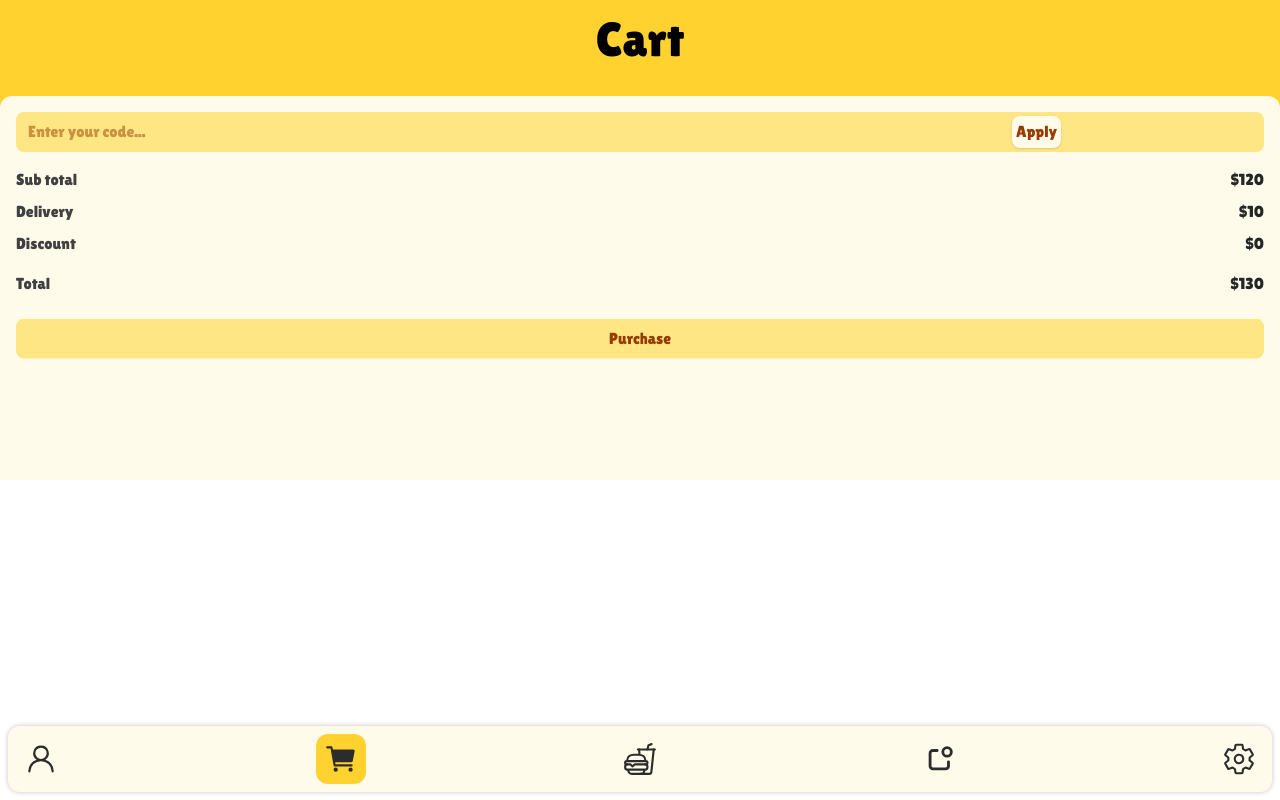
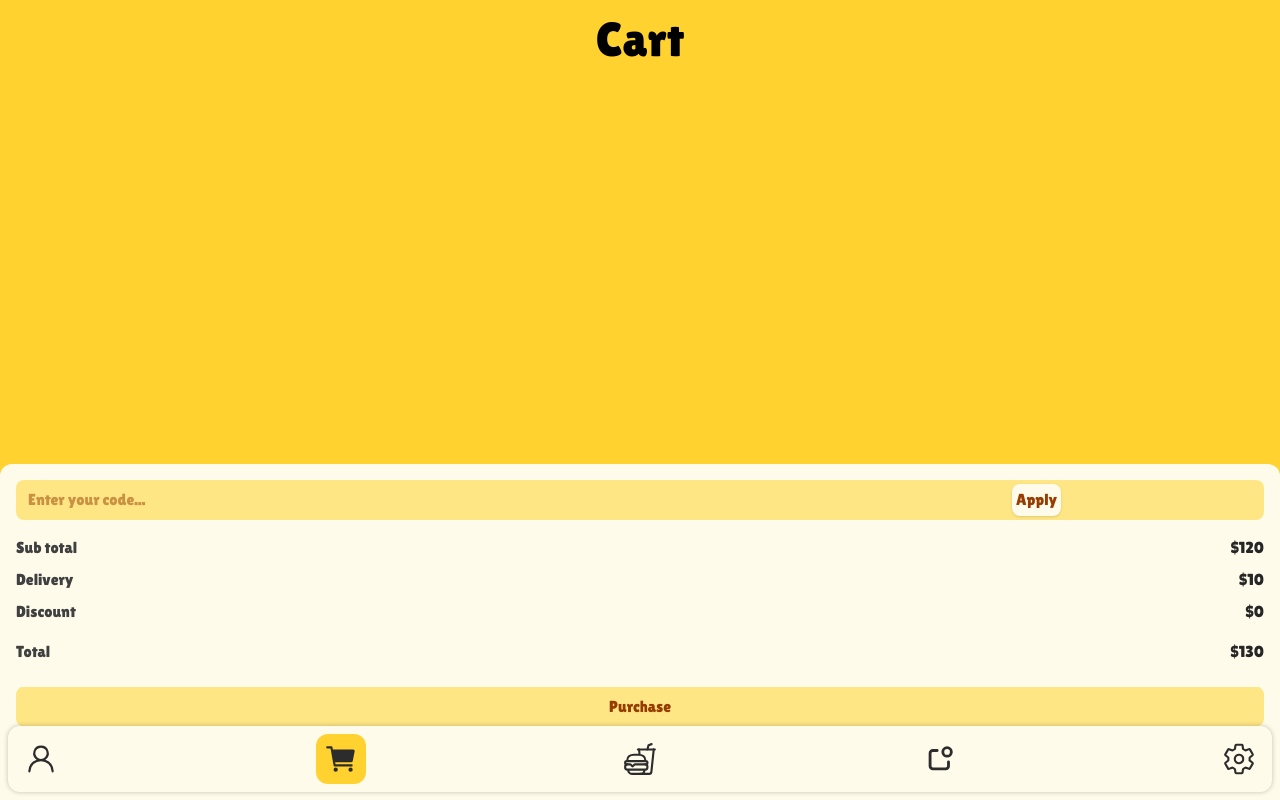
Before and after one commit to mahdibaderloo/fastfood, a React (Vite) app: page /cart in a window 1280 px wide. Built offline with nearby package versions, Linux system fonts and the light colour scheme.

Commit message:
edit cart styles

```diff
--- a/src/features/cart/CartItem.tsx
+++ b/src/features/cart/CartItem.tsx
@@ -19,13 +19,15 @@ function CartItem({ item }: ItemProp) {
 
   return (
     <li className="flex bg-amber-50 rounded-xl p-2 shadow w-[95%] mx-auto">
-      <div className="bg-amber-200 w-18 rounded-xl shadow">
+      <div className="bg-amber-200 w-19 h-14 rounded-xl shadow overflow-hidden flex justify-center items-center p-0.5">
         <img src={item.image} alt="product-image" className="w-full" />
       </div>
-      <div className=" flex flex-col justify-between ml-3">
-        <p className="text-neutral-900 text-xl">{item.productName}</p>
+      <div className="w-full flex flex-col justify-between items-center p-1 pl-2">
+        <p className="text-neutral-900 text-[0.75rem] w-full">
+          {item.productName}
+        </p>
+        <div className="w-full flex items-center justify-between">
           <p className="text-neutral-800">${item.price}</p>
-      </div>
           <div className="w-18 h-fit p-0.5 rounded-lg flex justify-between bg-amber-200 dark:bg-neutral-800 text-amber-800 mt-auto ml-auto">
             <span
               className="bg-amber-50 w-5 flex justify-center rounded-md"
@@ -41,6 +43,8 @@ function CartItem({ item }: ItemProp) {
               +
             </span>
           </div>
+        </div>
+      </div>
     </li>
   );
 }
--- a/src/features/cart/CartPrice.tsx
+++ b/src/features/cart/CartPrice.tsx
@@ -10,7 +10,7 @@ function CartPrice() {
   }
 
   return (
-    <form className="p-4 bg-amber-50 dark:bg-amber-300 mt-2 rounded-t-xl pb-30">
+    <form className="p-4 bg-amber-50 dark:bg-amber-300 mt-2 rounded-t-xl pb-18">
       <div className="bg-amber-200 dark:bg-neutral-800 p-1 rounded-lg flex">
         <input
           type="text"
--- a/src/pages/Cart.tsx
+++ b/src/pages/Cart.tsx
@@ -9,7 +9,7 @@ function Cart() {
   return (
     <>
       <Header pContent="Cart" />
-      <main className="overflow-y-scroll pt-22">
+      <main className="overflow-y-scroll pt-22 flex flex-col justify-between h-screen">
         <ul className="flex flex-col gap-2">
           {items.length > 0 &&
             items.map((item) => <CartItem key={item.id} item={item} />)}
```
Lines whose indentation alone changed are shown as unchanged.
